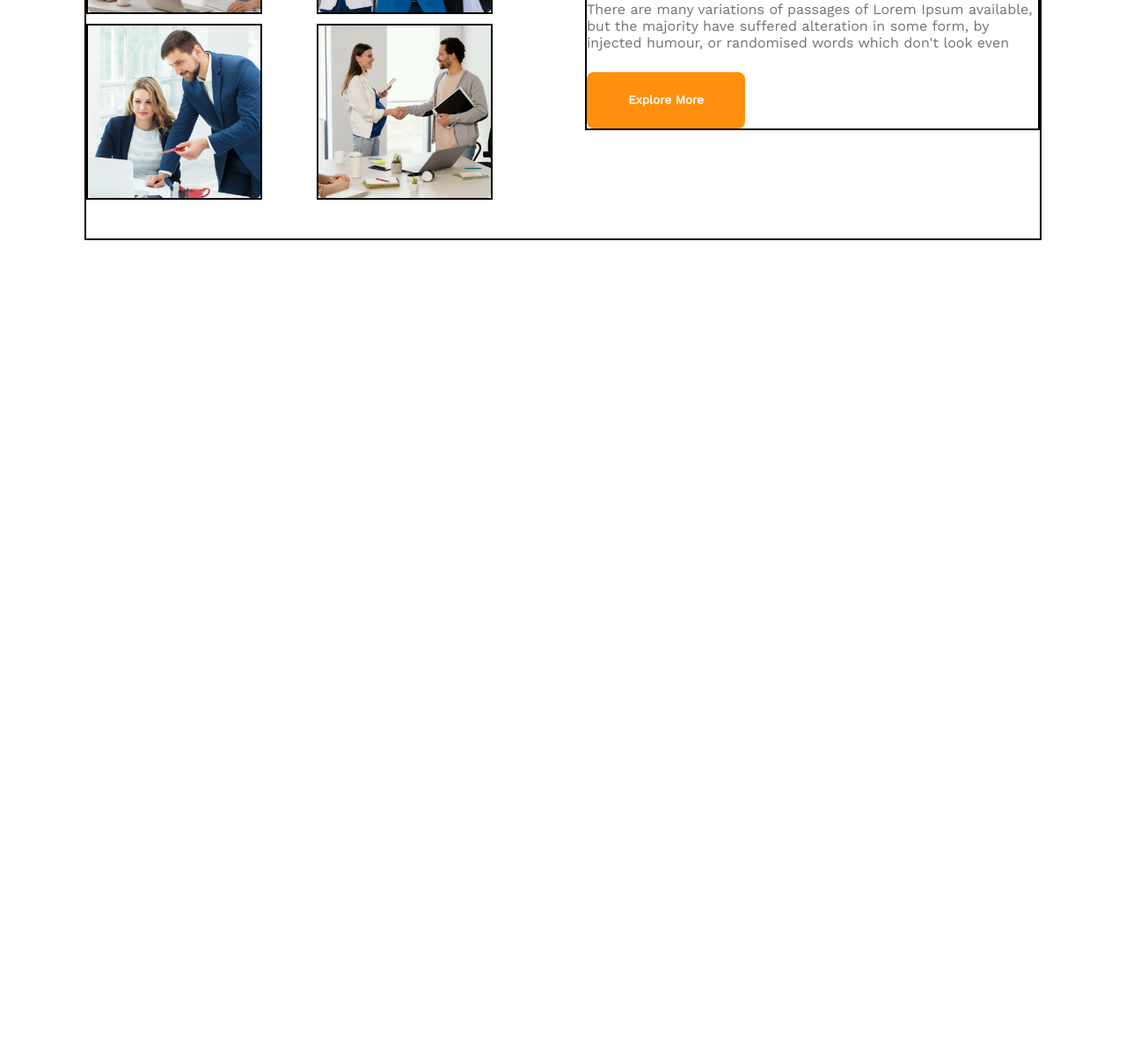
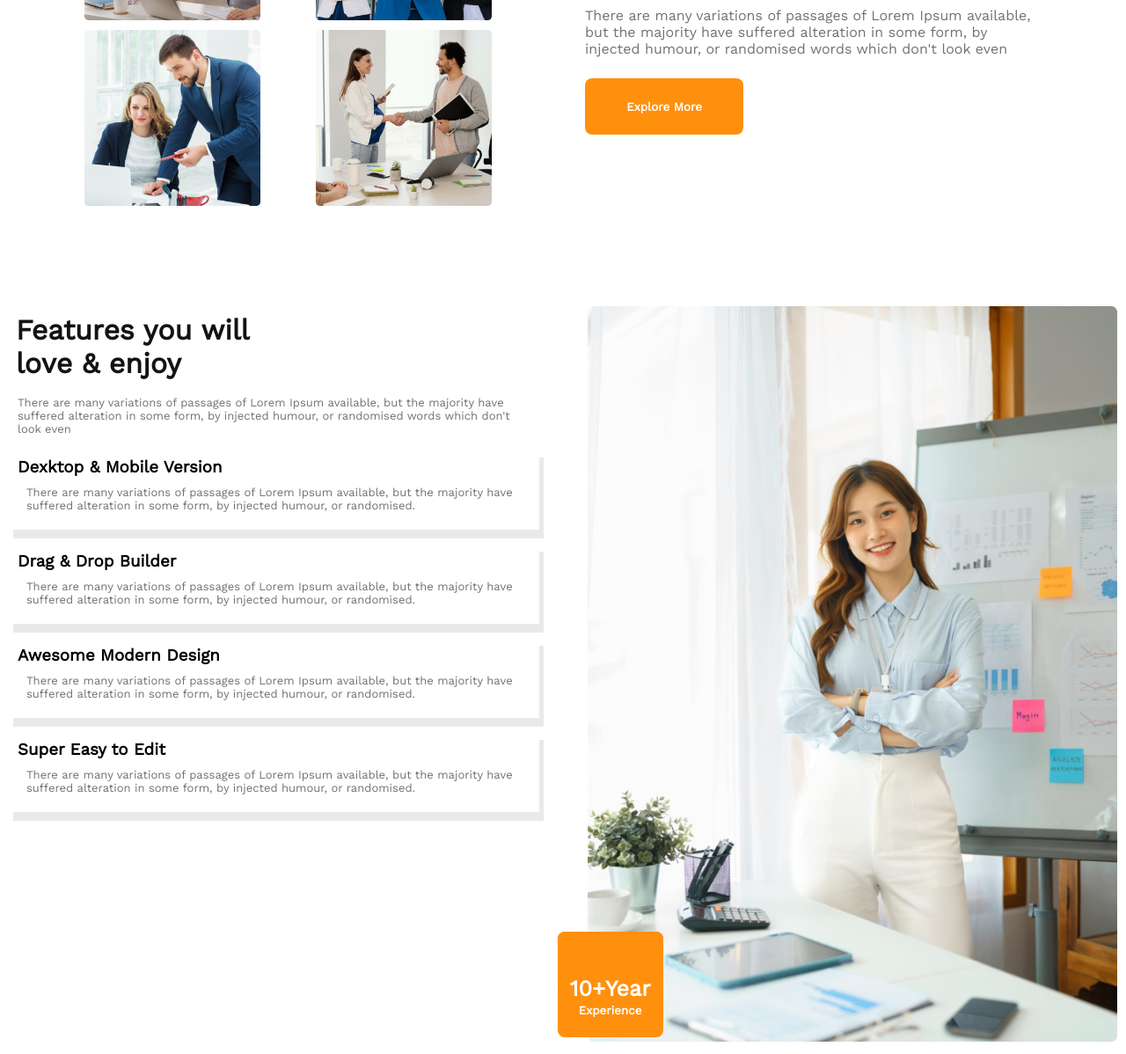
Before and after one commit to ImranRH321/b6-Architects-2-, a plain HTML site: page index.html in a window 1280 px wide. Shown: the part 602-1800 px from the top of the page at 88% size. Before the commit the page ends 875 px from the top, so only its background shows below. Drawn offline with nearby package versions, Linux system fonts and the light colour scheme.

Commit message:
will-feature-doe

```diff
--- a/index.html
+++ b/index.html
@@ -45,30 +45,32 @@
       </div>
       <!-- banner_img_container  -->
       <div class="banner_img_container">
-      <img src="/images//banner.png"  alt="banner-pic_loading">
+        <img src="/images//banner.png" alt="banner-pic_loading" />
       </div>
     </header>
 
     <main>
+      <section class="list_our_feature">
         <!-- list_out_feature -->
-        <section class="list_our_feature">
         <div class="list_img_container_info">
-               <div class="list_img_div"><img src="images/team1.png" alt=""></div>
-               <div class="list_img_div"><img src="images/team2.png" alt=""></div>
-               <div class="list_img_div"><img src="images/team3.png" alt=""></div>
-               <div class="list_img_div"><img src="images/team4.png" alt=""></div>
+          <div class="list_img_div"><img src="images/team1.png" alt="" /></div>
+          <div class="list_img_div"><img src="images/team2.png" alt="" /></div>
+          <div class="list_img_div"><img src="images/team3.png" alt="" /></div>
+          <div class="list_img_div"><img src="images/team4.png" alt="" /></div>
         </div>
         <!-- content -->
         <div class="our_list_conainer">
           <div class="list_content_div">
-                  <h3 style="color:rgb(159 107 107)">
+            <h3 style="color: rgb(159 107 107)">
               Quick list <span style="color: black">of Our </span>
-                    <br>
-                   <span style="color: orange;">Features</span>
+              <br />
+              <span style="color: orange">Features</span>
             </h3>
             <p class="our_text_info">
-                    <span >
-                        There are many variations of passages of Lorem Ipsum available, but the majority have suffered alteration in some form, by injected humour, or randomised words which don't look even
+              <span>
+                There are many variations of passages of Lorem Ipsum available,
+                but the majority have suffered alteration in some form, by
+                injected humour, or randomised words which don't look even
               </span>
             </p>
             <p class="btn_div">
@@ -77,6 +79,64 @@
           </div>
         </div>
       </section>
+      <!-- will love feature section  -->
+
+      <section class="will_love_feature_container">
+        <div class="love_second_feature_content_info">
+          <div class="default">
+            <h2>
+              Features you will <br />
+              love & enjoy
+            </h2>
+            <p>
+              There are many variations of passages of Lorem Ipsum available,
+              but the majority have suffered alteration in some form, by
+              injected humour, or randomised words which don't look even
+            </p>
+          </div>
+          <div class="love_box_div">
+            <h3>Dexktop & Mobile Version</h3>
+            <p>
+              There are many variations of passages of Lorem Ipsum available,
+              but the majority have suffered alteration in some form, by
+              injected humour, or randomised.
+            </p>
+          </div>
+          <div class="love_box_div">
+            <h3>Drag & Drop Builder</h3>
+            <p>
+              There are many variations of passages of Lorem Ipsum available,
+              but the majority have suffered alteration in some form, by
+              injected humour, or randomised.
+            </p>
+          </div>
+          <div class="love_box_div">
+            <h3>Awesome Modern Design</h3>
+            <p>
+              There are many variations of passages of Lorem Ipsum available,
+              but the majority have suffered alteration in some form, by
+              injected humour, or randomised.
+            </p>
+          </div>
+          <div class="love_box_div">
+            <h3>Super Easy to Edit</h3>
+            <p>
+              There are many variations of passages of Lorem Ipsum available,
+              but the majority have suffered alteration in some form, by
+              injected humour, or randomised.
+            </p>
+          </div>
+        </div>
+        <!-- img  -->
+        <div class="will_love_img_div">
+          <img class="will_enjoy_img" src="/images/architect.png" alt="" />
+          <div class="fixed_bottom_text">
+            <button class="orange_btn"><span class="btn_text">10+Year</span>
+                <br>
+                <small>Experience</small></button>
+          </div>
+        </div>
+      </section>
     </main>
     <footer></footer>
   </body>
--- a/style/responsive.css
+++ b/style/responsive.css
@@ -14,9 +14,29 @@
 .banner_img_container img {
     height: 243px;
 }
-/*  */
+/* list_our_feature */
 .list_our_feature {
     grid-template-columns: repeat(1, 1fr);
     margin-top: 50px
 }
+/* will_feature */
+.will_love_feature_container {
+    flex-direction: column-reverse;
+    align-items: stretch;
+
+    margin-top: 20px;
 }
+.will_love_img_div  {
+    width: 90%;
+    height: 523px;
+    margin: 0 auto;
+}
+.list_content_div {
+    width: 100%;
+    margin-top: 41px;
+}
+.love_box_div {
+    background-color: rgb(229, 240, 240);
+  }
+
+}
--- a/style/style.css
+++ b/style/style.css
@@ -89,7 +89,6 @@ header ul li a {
 /* ===================== */
 .banner_img_container {
   width: 90%;
-  /* border: 2px solid; */
   margin: 0 auto;
 }
 .banner_img_container img {
@@ -102,13 +101,12 @@ Our List feature
 .list_our_feature {
   width: 85%;
   margin: 0 auto;
+  margin-top: 50px;
 }
 .list_our_feature {
   display: grid;
   grid-template-columns: repeat(2, 1fr);
   grid-column-gap: 50px;
-  height: 500px;
-  border: 2px solid;
   align-items: center;
 }
 .list_img_container_info {
@@ -121,17 +119,15 @@ Our List feature
 .list_img_div img {
   width: 200px;
   height: 200px;
-  border: 2px solid;
 }
 .list_content_div {
   width: 100%;
-  border: 2px solid;
 }
-.list_content_div h3{
-font-weight: 500;
-font-size: 2rem;
+.list_content_div h3 {
+  font-weight: 500;
+  font-size: 2rem;
 
-color: #727272;
+  color: #727272;
 }
 .our_text_info {
   font-style: normal;
@@ -140,3 +136,68 @@ color: #727272;
   color: #727272;
   margin: 24px 0;
 }
+/* =========================== */
+/* will_love_feature_container*/
+/* =================================== */
+.will_love_feature_container {
+  display: flex;
+  gap: 55px;
+  padding: 10px;
+  margin-top: 100px;
+}
+.love_second_feature_content_info {
+  width: 100%;
+}
+.will_love_img_div {
+  width: 100%;
+}
+.will_love_img_div img {
+  width: 100%;
+}
+/* = */
+.love_box_div {
+  box-shadow: 5px 10px #8888882e;
+  padding: 10px;
+  margin: 15px 0;
+  background: #ada7a700;
+}
+
+.default h2 {
+  font-style: normal;
+  font-weight: 700;
+  font-size: 2rem;
+  color: #131313;
+  padding: 8px;
+}
+
+.default p,
+.love_box_div p {
+  font-style: normal;
+  font-weight: 400;
+  font-size: 13px;
+  color: #727272;
+  margin: 10px;
+}
+
+.will_love_img_div {
+  position: relative;
+}
+
+.fixed_bottom_text {
+    position: absolute;
+    bottom: 9px;
+    left: -34px;
+    width: 120px;
+    height: 120px;
+    background: #ff900e;
+    border-radius: 8px;
+    color: #ffffff;
+}
+.fixed_bottom_text button{
+    width: 100%;
+    padding-top: 50px;
+    font-size: 1rem;
+}
+.btn_text{
+    font-size: 25px;
+}
```
Lines whose indentation alone changed are shown as unchanged.
